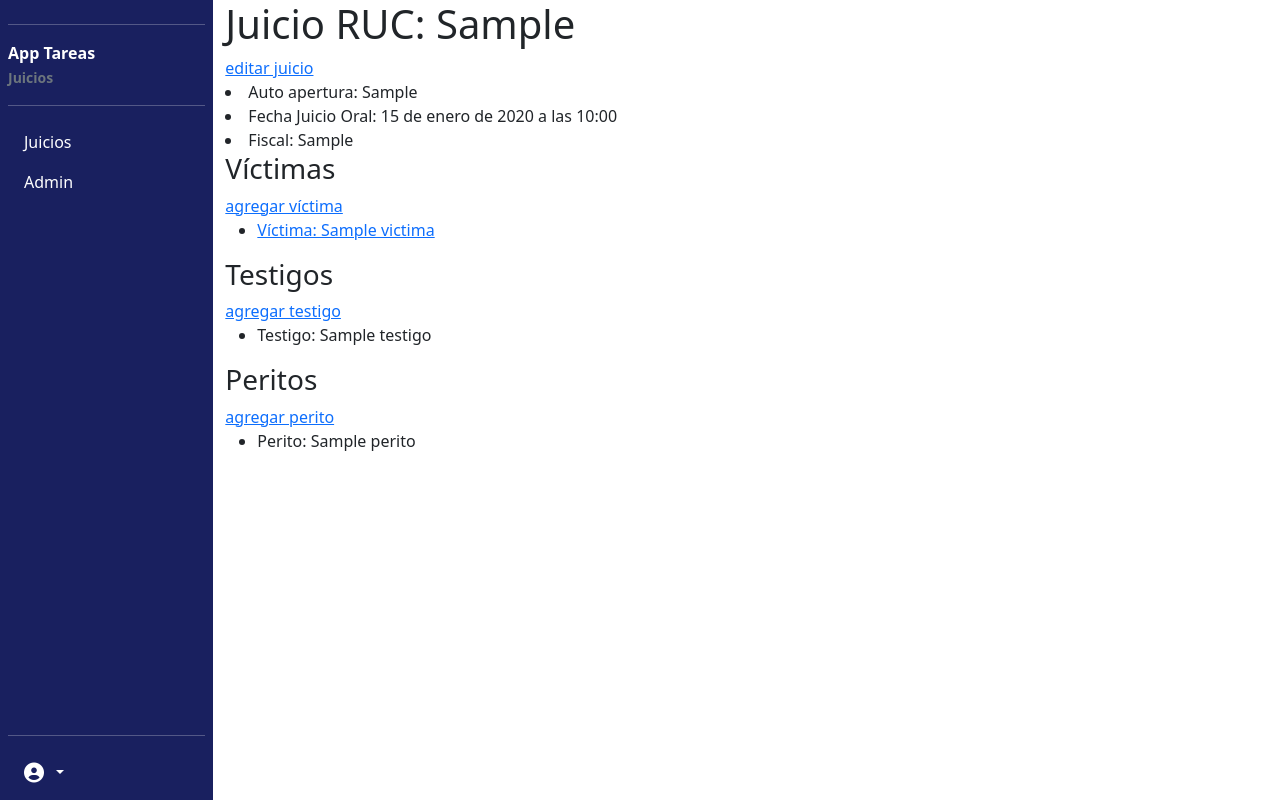
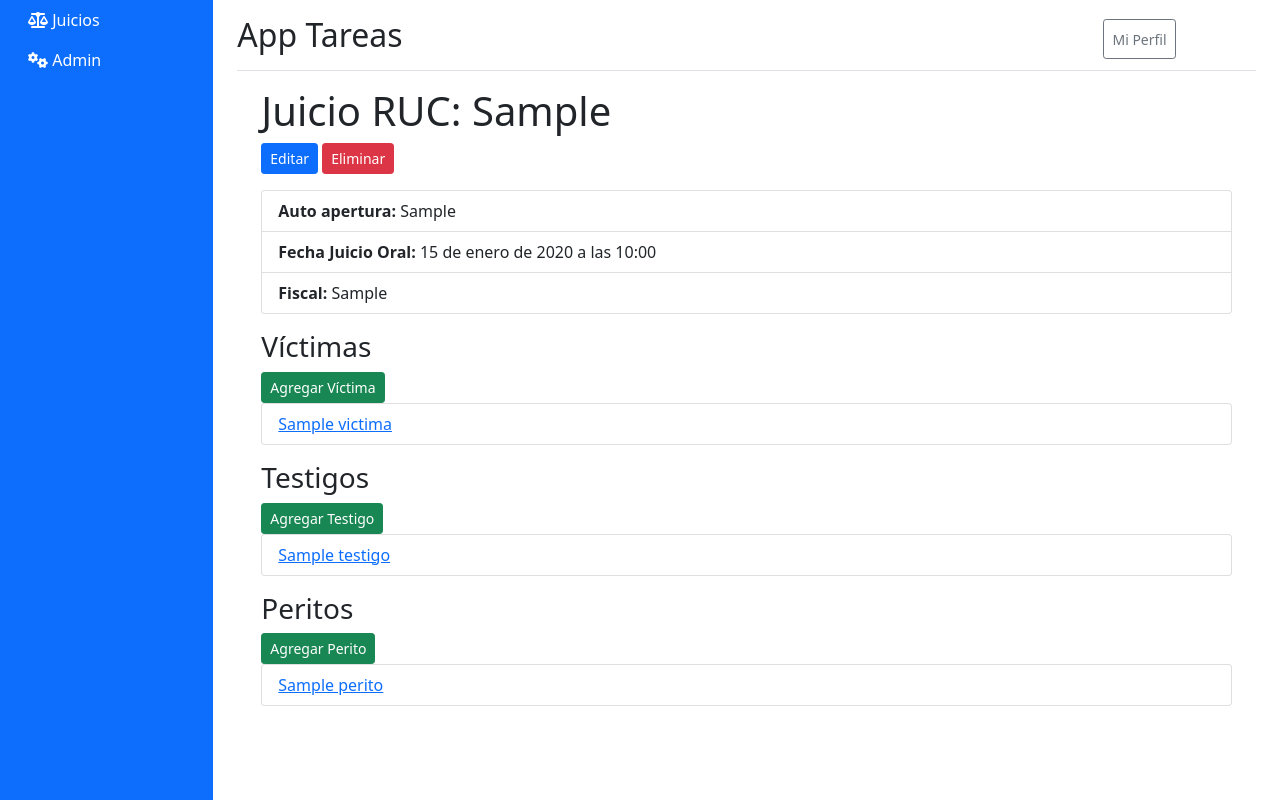
Before and after one commit to JOSELAGOSG/uravit_django, a Django app: page /juicio/1/ in a window 1280 px wide. Run offline with Django 4.2, Linux system fonts and the light colour scheme; tables that the repository leaves empty hold one stand-in row (values such as "Sample post"); some libraries are stand-ins or nearby versions.

Commit message:
enhancing templates with gpt

```diff
--- a/uravit/trial/models.py
+++ b/uravit/trial/models.py
@@ -12,7 +12,7 @@ class Juicio(models.Model):
 
 
     def __str__(self):
-        return(f'Juicio: {self.ruc}')
+        return(f'{self.ruc}')
 
     def get_absolute_url(self):
         return reverse('trials:juicio-detail', args=[self.pk])
@@ -49,10 +49,10 @@ class Testigo(Persona):
     link_pauta_necesidades = models.URLField(null=True, blank=True)
 
     def __str__(self):
-        return f'Testigo: {self.nombre} | {self.juicio}'
+        return f'{self.nombre}'
 
     def get_absolute_url(self):
-        return reverse('trials:testigo-detail')
+        return reverse('trials:testigo-detail', args=[self.pk])
 
     def get_update_url(self):
         return reverse('trials:testigo-update', args=[self.pk])
@@ -65,7 +65,7 @@ class Victima(Persona):
     link_pauta_necesidades = models.URLField(null=True)
 
     def __str__(self):
-        return f'Víctima: {self.nombre} | {self.juicio}'
+        return f'{self.nombre}'
 
     def get_absolute_url(self):
         return reverse('trials:victima-detail', args=[self.pk])
@@ -78,7 +78,7 @@ class Perito(Persona):
     institucion = models.CharField(max_length=30)
 
     def __str__(self):
-        return f'Perito: {self.nombre} | {self.juicio}'
+        return f'{self.nombre}'
 
     def get_absolute_url(self):
         return reverse('trials:perito-detail', args=[self.pk])
--- a/uravit/trial/templates/base.html
+++ b/uravit/trial/templates/base.html
@@ -1,62 +1,69 @@
-<!doctype html>
+<!DOCTYPE html>
 <html lang="en">
 <head>
-    <!-- Required meta tags -->
     <meta charset="utf-8">
     <meta name="viewport" content="width=device-width, initial-scale=1">
-
+    <title>App Tareas</title>
     <!-- Bootstrap CSS -->
     <link href="https://cdn.jsdelivr.net/npm/bootstrap@5.0.2/dist/css/bootstrap.min.css" rel="stylesheet" integrity="sha384-EVSTQN3/azprG1Anm3QDgpJLIm9Nao0Yz1ztcQTwFspd3yD65VohhpuuCOmLASjC" crossorigin="anonymous"/>
+    <!-- Font Awesome -->
     <script src="https://kit.fontawesome.com/457e5864dc.js" crossorigin="anonymous"></script>
-    <script src="https://cdn.jsdelivr.net/npm/apexcharts"></script>
+    <!-- Agregar jQuery -->
+    <script src="https://code.jquery.com/jquery-3.6.0.min.js"></script>
 
-    <title>App Tareas</title>
+    <!-- Agregar DataTables CSS -->
+    <link rel="stylesheet" type="text/css" href="https://cdn.datatables.net/1.11.5/css/jquery.dataTables.min.css">
 
+    <!-- Agregar DataTables JavaScript -->
+    <script type="text/javascript" charset="utf8" src="https://cdn.datatables.net/1.11.5/js/jquery.dataTables.min.js"></script>
 
 </head>
 <body>
-
-      <div class='d-flex'>
-      <div class="d-flex flex-column col-2 justify-content-between p-2 text-white vh-100" style="background-color: #19205f; position:fixed;">
-        <hr>
-        <span class="fs-7"><a class="d-flex align-items-center text-white text-decoration-none" >
-            <strong>App Tareas<br><small class="text-muted">Juicios</small></strong>
-
-          </a>
-        </span>
-
-        <hr>
-        <ul class="nav nav-pills flex-column mb-auto">
-          <li>
-            <a href='{% url "trial:juicio-list" %}' class="nav-link text-white hover">
-              Juicios
+    <div class="container-fluid">
+        <div class="row">
+            <!-- Sidebar -->
+            <nav class="col-md-2 col-lg-2 d-md-block bg-primary sidebar">
+                <div class="position-sticky" style="height: 100vh;">
+                    <ul class="nav flex-column">
+                        <li class="nav-item">
+                            <a class="nav-link text-white" href="{% url 'trial:juicio-list' %}">
+                                <i class="fas fa-balance-scale"></i> Juicios
                             </a>
                         </li>
-          <li>
-            <a href='/admin' class="nav-link text-white">
-              Admin
+                        <li class="nav-item">
+                            <a class="nav-link text-white" href="/admin">
+                                <i class="fas fa-cogs"></i> Admin
                             </a>
                         </li>
-          <br>
-        </ul>
-        <hr>
-        <div class='dropdown'>
-          <a href="" class="nav-link text-white dropdown-toggle" data-bs-toggle="dropdown"><i class="fa-solid fa-circle-user fa-lg"></i>&nbsp; {{user.username}}</a>
-          <ul class="dropdown-menu dropdown-menu text-small disabled">
-            <li><a class="dropdown-item disabled" href=''>Mi Perfil (coming soon)</a></li>
-
                     </ul>
                 </div>
+            </nav>
 
+            <!-- Content -->
+            <main class="col-md-10 col-lg-10 px-md-4">
+                <div class="d-flex justify-content-between flex-wrap flex-md-nowrap align-items-center pt-3 pb-2 mb-3 border-bottom">
+                    <h1 class="h2">App Tareas</h1>
+                    <div class="btn-toolbar mb-2 mb-md-0">
+                        <div class="btn-group me-2">
+                            <button type="button" class="btn btn-sm btn-outline-secondary">Mi Perfil</button>
                         </div>
-      <div class='col-2'></div>
+                        <a href="#" class="nav-link text-white dropdown-toggle" data-bs-toggle="dropdown">
+                            <i class="fa-solid fa-circle-user fa-lg"></i>&nbsp; {{ user.username }}
+                        </a>
+                        <ul class="dropdown-menu dropdown-menu text-small">
+                            <li><a class="dropdown-item disabled" href="#">Mi Perfil (coming soon)</a></li>
+                        </ul>
+                    </div>
+                </div>
 
-
-      <div class='d-flex col-10 flex-fill'>
-        <div class='container-fluid'>
+                <!-- Content Block -->
                 {% block content %}
                 {% endblock %}
+            </main>
         </div>
     </div>
-    </div>
+
+    <!-- Bootstrap JS -->
+    <script src="https://cdn.jsdelivr.net/npm/bootstrap@5.0.2/dist/js/bootstrap.bundle.min.js"></script>
 </body>
+</html>
--- a/uravit/trial/templates/trial/juicio/juicio_detail.html
+++ b/uravit/trial/templates/trial/juicio/juicio_detail.html
@@ -3,43 +3,54 @@
 {% block title %}Juicio {{ juicio.ruc }}{% endblock %}
 
 {% block content %}
-<h1>Juicio RUC: {{ juicio.ruc }}</h1><a href="{{ juicio.get_update_url }}">editar juicio</a>
+<div class="container">
+  <h1 class="mt-3">Juicio RUC: {{ juicio.ruc }}</h1>
+  <a href="{{ juicio.get_update_url }}" class="btn btn-primary btn-sm mb-3">Editar</a>
+  <a href="{% url 'trial:juicio-delete' juicio.pk %}" class="btn btn-danger btn-sm mb-3">Eliminar</a>
 
+  <ul class="list-group">
+    <li class="list-group-item"><strong>Auto apertura:</strong> {{ juicio.auto_apertura }}</li>
+    <li class="list-group-item"><strong>Fecha Juicio Oral:</strong> {{ juicio.fecha_juicio_oral }}</li>
+    <li class="list-group-item"><strong>Fiscal:</strong> {{ juicio.fiscal }}</li>
+  </ul>
 
-    <li>Auto apertura: {{ juicio.auto_apertura }}</li>
-    <li>Fecha Juicio Oral: {{ juicio.fecha_juicio_oral }}</li>
-    <li>Fiscal: {{ juicio.fiscal }}</li>
-
-
-  <div><h3>Víctimas</h3><a href="{{ juicio.get_create_victima_url }}">agregar víctima</a></div>
-  <ul>
+  <div class="mt-3"><h3>Víctimas</h3><a href="{{ juicio.get_create_victima_url }}" class="btn btn-success btn-sm">Agregar Víctima</a></div>
+  <ul class="list-group">
     {% for victima in juicio.victimas.all %}
-    <li><a href="{{ victima.get_absolute_url }}">Víctima: {{ victima.nombre }}</a></li>
+      <li class="list-group-item">
+        <a href="{{ victima.get_absolute_url }}">{{ victima.nombre }}</a>
+      </li>
     {% empty %}
-    <li>
+      <li class="list-group-item">
         No hay víctimas aún
       </li>
     {% endfor %}
   </ul>
-  <h3>Testigos</h3><a href="{{ juicio.get_create_testigo_url }}">agregar testigo</a>
-  <ul>
+
+  <div class="mt-3"><h3>Testigos</h3><a href="{{ juicio.get_create_testigo_url }}" class="btn btn-success btn-sm">Agregar Testigo</a></div>
+  <ul class="list-group">
     {% for testigo in juicio.testigos.all %}
-    <li>Testigo: {{ testigo.nombre }}</li>
+      <li class="list-group-item">
+        <a href="{{ testigo.get_absolute_url }}">{{ testigo.nombre }}</a>
+      </li>
     {% empty %}
-    <li>
+      <li class="list-group-item">
         No hay testigos aún
       </li>
     {% endfor %}
   </ul>
-  <h3>Peritos</h3><a href="{{ juicio.get_create_perito_url }}">agregar perito</a>
-  <ul>
+
+  <div class="mt-3"><h3>Peritos</h3><a href="{{ juicio.get_create_perito_url }}" class="btn btn-success btn-sm">Agregar Perito</a></div>
+  <ul class="list-group">
     {% for perito in juicio.peritos.all %}
-    <li>Perito: {{ perito.nombre }}</li>
+      <li class="list-group-item">
+        <a href="{{ perito.get_absolute_url }}">{{ perito.nombre }}</a>
+      </li>
     {% empty %}
-    <li>
+      <li class="list-group-item">
         No hay peritos aún
       </li>
     {% endfor %}
   </ul>
-
+</div>
 {% endblock %}
```
Also changed, not shown: uravit/trial/templates/trial/juicio/juicio_confirm_delete.html (+16 -0 lines), uravit/trial/templates/trial/juicio/juicio_form.html (+7 -3 lines), uravit/trial/templates/trial/juicio/juicio_list.html (+37 -9 lines), uravit/trial/templates/trial/perito/perito_detail.html (+24 -0 lines), uravit/trial/templates/trial/testigo/testigo_detail.html (+26 -0 lines), uravit/trial/templates/trial/victima/victima_detail.html (+18 -5 lines). Lines whose indentation alone changed are shown as unchanged.
